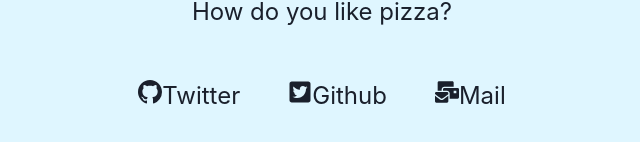
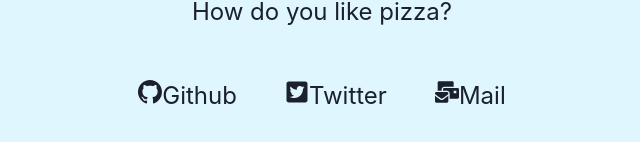
Before and after one commit to ggquicky/reactportafolio, a React (Create React App) app: page / in a window 1280 px wide. Shown: the part 2300-2442 px from the top of the page, without its empty margins (318-958 px from the left). Built offline with nearby package versions, Linux system fonts and the light colour scheme.

Commit message:
fix: fixing icons

```diff
--- a/src/contactme/ContactMe.jsx
+++ b/src/contactme/ContactMe.jsx
@@ -5,12 +5,12 @@ import { FaMailBulk, FaTwitterSquare } from "react-icons/fa";
 export default function ContactMe() {
   const socials = [
     {
-      name: "Twitter",
+      name: "Github",
       action: "https://twitter.com/Enarvaezr",
       icon: GoMarkGithub,
     },
     {
-      name: "Github",
+      name: "Twitter",
       action: "https://github.com/ggquicky",
       icon: FaTwitterSquare,
     },
```
